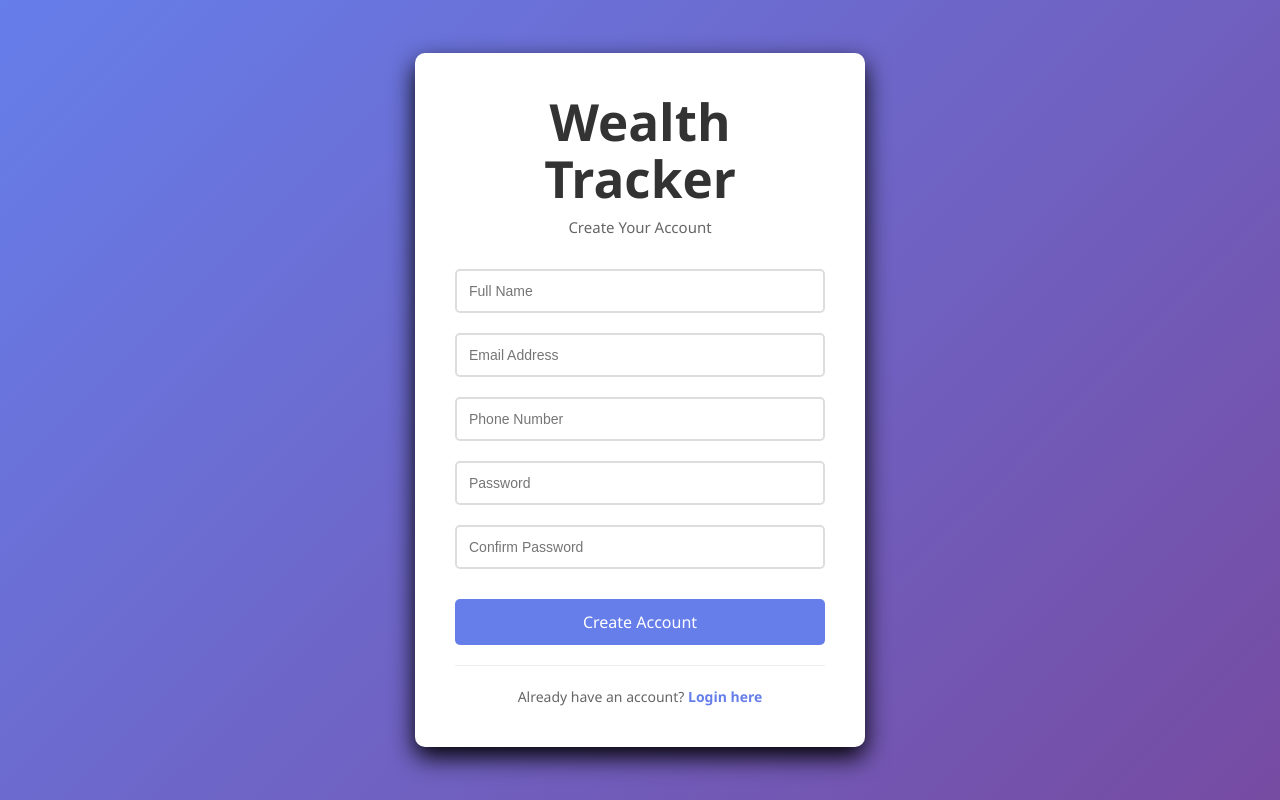
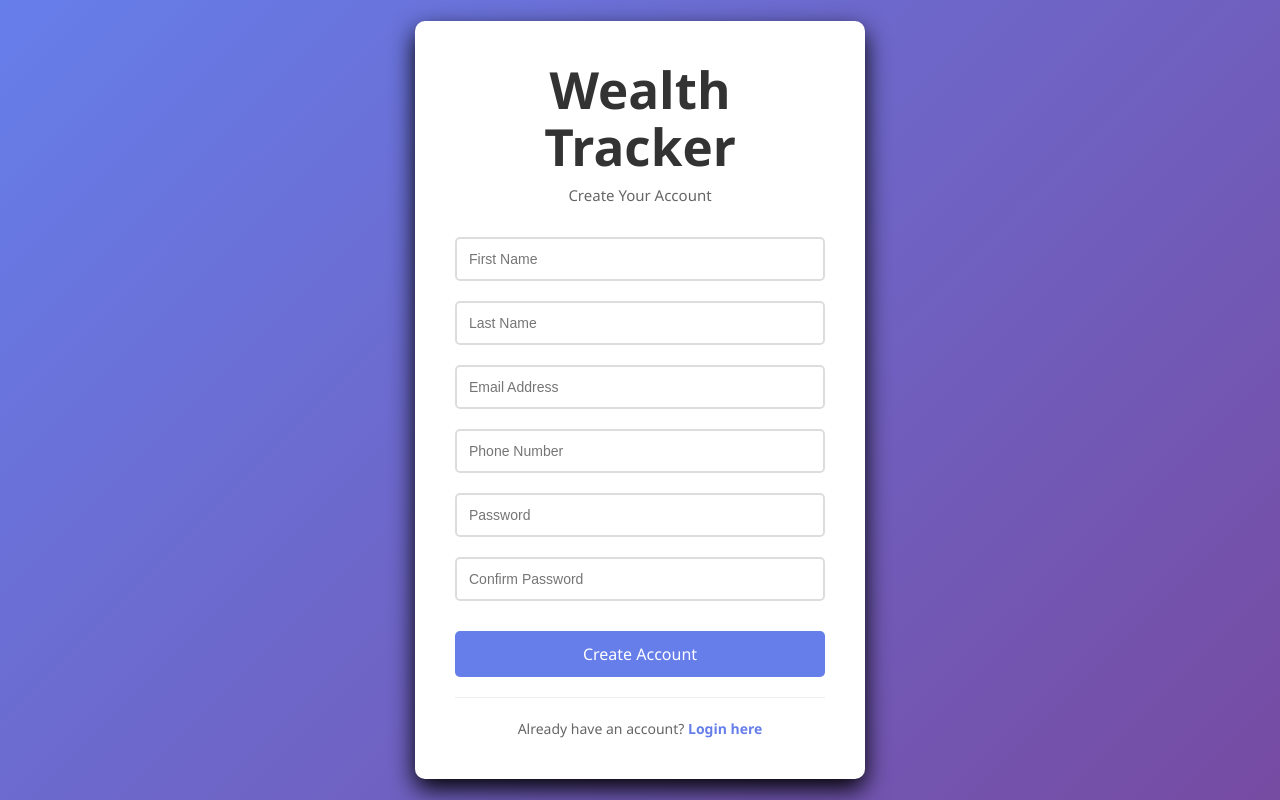
Before and after one commit to agreen1738/poos-large-project, a React (Vite) app in the folder frontend/: page /register in a window 1280 px wide. Built offline with nearby package versions, Linux system fonts and the light colour scheme; no server answers.

Commit message:
Seperate Register Page Name Fields

```diff
--- a/frontend/src/pages/RegisterPage.tsx
+++ b/frontend/src/pages/RegisterPage.tsx
@@ -3,7 +3,8 @@ import authService from '../services/authService';
 import './RegisterPage.css';
 
 interface FormErrors {
-  name?: string;
+  firstName?: string;
+  lastName?: string;
   email?: string;
   phone?: string;
   password?: string;
@@ -12,7 +13,8 @@ interface FormErrors {
 
 function RegisterPage() {
   const [formData, setFormData] = useState({
-    name: '',
+    firstName: '',
+    lastName: '',
     email: '',
     phone: '',
     password: '',
@@ -25,9 +27,14 @@ function RegisterPage() {
   const validateForm = (): boolean => {
     const newErrors: FormErrors = {};
 
-    // Name validation
-    if (!formData.name.trim()) {
-      newErrors.name = 'Name is required';
+    // First Name validation
+    if (!formData.firstName.trim()) {
+      newErrors.firstName = 'First name is required';
+    }
+
+    // Last Name validation
+    if (!formData.lastName.trim()) {
+      newErrors.lastName = 'Last name is required';
     }
 
     // Email validation
@@ -85,10 +92,10 @@ function RegisterPage() {
 
     setIsLoading(true);
 
-    // FIXED: Send all 6 required fields to match backend
+    // Send all 6 required fields to match backend
     const registerData = {
-      firstName: formData.name,
-      lastName: formData.name,
+      firstName: formData.firstName,
+      lastName: formData.lastName,
       email: formData.email,
       phone: formData.phone,
       password: formData.password,
@@ -119,18 +126,33 @@ function RegisterPage() {
         <p className="subtitle">Create Your Account</p>
 
         <form className="register-form" onSubmit={handleSubmit}>
-          {/* Name */}
+          {/* First Name */}
           <div className="form-field">
             <input
               type="text"
-              name="name"
-              placeholder="Full Name"
-              value={formData.name}
+              name="firstName"
+              placeholder="First Name"
+              value={formData.firstName}
               onChange={handleInputChange}
-              className={errors.name ? 'error shake' : ''}
+              className={errors.firstName ? 'error shake' : ''}
             />
-            {errors.name && (
-              <span className="error-message">{errors.name}</span>
+            {errors.firstName && (
+              <span className="error-message">{errors.firstName}</span>
+            )}
+          </div>
+
+          {/* Last Name */}
+          <div className="form-field">
+            <input
+              type="text"
+              name="lastName"
+              placeholder="Last Name"
+              value={formData.lastName}
+              onChange={handleInputChange}
+              className={errors.lastName ? 'error shake' : ''}
+            />
+            {errors.lastName && (
+              <span className="error-message">{errors.lastName}</span>
             )}
           </div>
 
@@ -149,7 +171,7 @@ function RegisterPage() {
             )}
           </div>
 
-          {/* Phone - NEW FIELD */}
+          {/* Phone */}
           <div className="form-field">
             <input
               type="tel"
```
